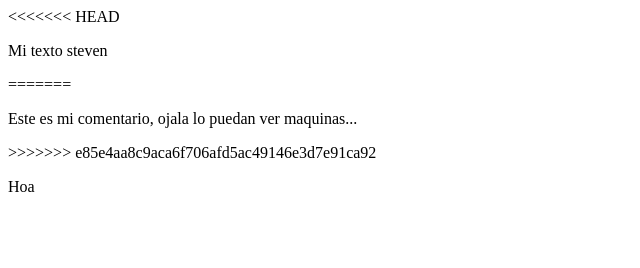
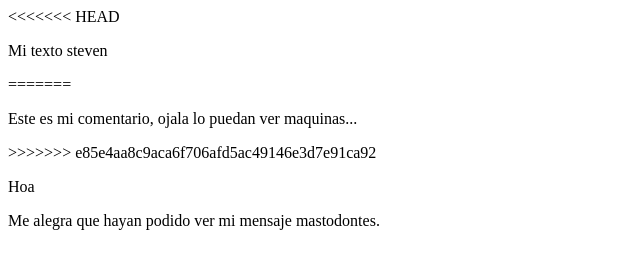
Before and after one commit to Splateroscenfotec/Proyecto-1, a plain HTML site: page Public/index.html in a window 1280 px wide. Shown: the whole page, without its empty margins (0-640 px from the left). Drawn offline with Linux system fonts and the light colour scheme.

Commit message:
Son unos mastodontes

```diff
--- a/Public/index.html
+++ b/Public/index.html
@@ -7,3 +7,5 @@
 <body>
     <p>Hoa</p>
 </body>
+
+<p>Me alegra que hayan podido ver mi mensaje mastodontes.</p>
```
